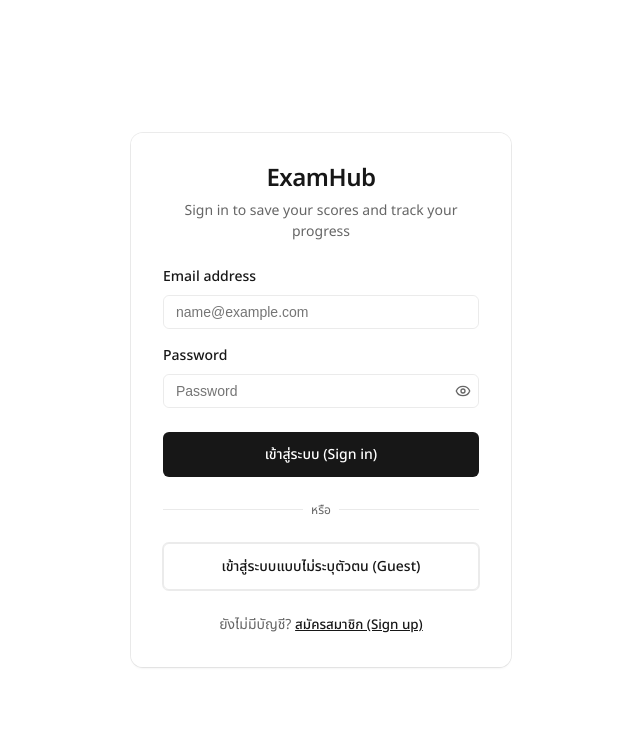
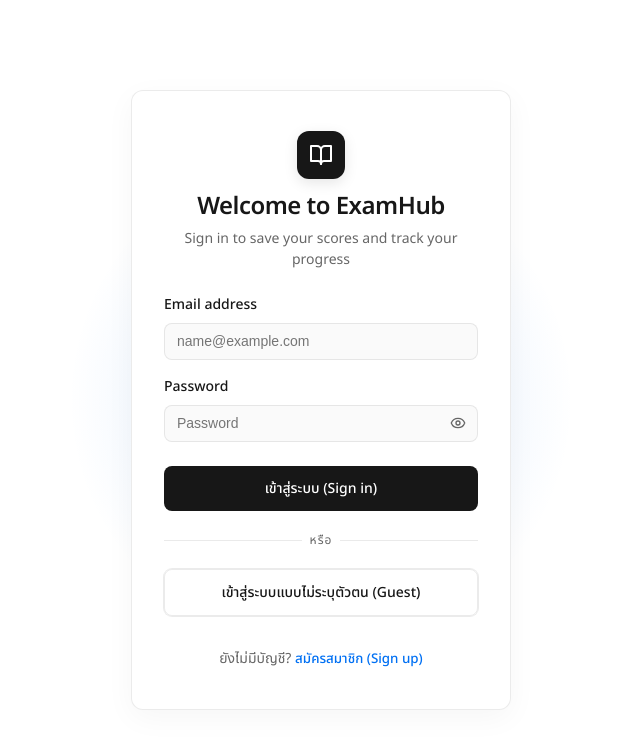
Before and after one commit to dewdew978/ExamHub, a React (Vite) app: page / in a window 1280 px wide. Shown: the top 748 px of the page, without its empty margins (319-959 px from the left). Built offline with nearby package versions, Linux system fonts and the light colour scheme; no server answers; the database is empty; a web font is replaced by a local one.

Commit message:
Enhance login page UI with animations and effects

```diff
--- a/src/components/Login.jsx
+++ b/src/components/Login.jsx
@@ -73,20 +73,39 @@
   return (
     <div style={{
       display: 'flex', alignItems: 'center', justifyContent: 'center',
-      minHeight: '80vh', width: '100%'
+      minHeight: '80vh', width: '100%', position: 'relative'
     }}>
-      <div className="card" style={{
-        padding: '2rem', width: '100%', maxWidth: '380px',
-        display: 'flex', flexDirection: 'column', gap: '1.5rem'
+      {/* Subtle background glow */}
+      <div style={{
+        position: 'absolute', top: '50%', left: '50%', transform: 'translate(-50%, -50%)',
+        width: '100%', maxWidth: '600px', height: '400px',
+        background: 'radial-gradient(circle, rgba(0, 112, 243, 0.15) 0%, transparent 70%)',
+        zIndex: 0, pointerEvents: 'none'
+      }}></div>
+
+      <div className="card animate-fade-in" style={{
+        padding: '2.5rem 2rem', width: '100%', maxWidth: '380px',
+        display: 'flex', flexDirection: 'column', gap: '1.5rem',
+        zIndex: 1, backdropFilter: 'blur(10px)',
+        border: '1px solid var(--border-color)',
+        boxShadow: '0 8px 30px rgba(0,0,0,0.04)'
       }}>
         <div style={{ display: 'flex', flexDirection: 'column', gap: '0.375rem', textAlign: 'center' }}>
-          <h2 style={{ fontSize: '1.5rem', letterSpacing: '-0.5px' }}>{isSignUp ? 'Create an account' : 'ExamHub'}</h2>
+          <div style={{
+            width: '48px', height: '48px', background: 'var(--text)', color: 'var(--bg)',
+            borderRadius: '12px', display: 'flex', alignItems: 'center', justifyContent: 'center',
+            margin: '0 auto 0.5rem auto', boxShadow: '0 4px 14px rgba(0,0,0,0.1)',
+            transform: 'scale(1)', transition: 'transform 0.2s ease'
+          }} onMouseOver={(e) => e.currentTarget.style.transform = 'scale(1.05)'} onMouseOut={(e) => e.currentTarget.style.transform = 'scale(1)'}>
+            <svg xmlns="http://www.w3.org/2000/svg" width="24" height="24" viewBox="0 0 24 24" fill="none" stroke="currentColor" strokeWidth="2" strokeLinecap="round" strokeLinejoin="round"><path d="M2 3h6a4 4 0 0 1 4 4v14a3 3 0 0 0-3-3H2z"></path><path d="M22 3h-6a4 4 0 0 0-4 4v14a3 3 0 0 1 3-3h7z"></path></svg>
+          </div>
+          <h2 style={{ fontSize: '1.5rem', letterSpacing: '-0.5px', transition: 'all 0.3s ease' }}>{isSignUp ? 'Create an account' : 'Welcome to ExamHub'}</h2>
           <p style={{ fontSize: '0.875rem', color: 'var(--text-muted)' }}>
             {isSignUp ? 'Enter your email below to create your account' : 'Sign in to save your scores and track your progress'}
           </p>
         </div>
 
-        {error && <div style={{ color: 'var(--error)', fontSize: '0.875rem', textAlign: 'center', padding: '0.5rem', background: 'rgba(255,0,0,0.1)', borderRadius: '6px' }}>{error}</div>}
+        {error && <div className="animate-fade-in" style={{ color: 'var(--error)', fontSize: '0.875rem', textAlign: 'center', padding: '0.75rem', background: 'rgba(255,0,0,0.1)', borderRadius: '8px', border: '1px solid rgba(255,0,0,0.2)' }}>{error}</div>}
 
         <form noValidate onSubmit={handleAuth} className="grid gap-6" style={{ display: 'flex', flexDirection: 'column', gap: '1.5rem' }}>
           <div style={{ display: 'flex', flexDirection: 'column', gap: '1rem' }}>
@@ -102,13 +121,16 @@
                   if (emailError) setEmailError('');
                 }}
                 style={{
-                  width: '100%', padding: '0.5rem 0.75rem', borderRadius: '6px',
+                  width: '100%', padding: '0.6rem 0.75rem', borderRadius: '8px',
                   border: `1px solid ${emailError ? 'var(--error)' : 'var(--border-color)'}`,
-                  background: 'transparent', color: 'var(--text)',
-                  fontSize: '0.875rem'
+                  background: 'var(--surface-hover)', color: 'var(--text)',
+                  fontSize: '0.875rem', transition: 'all 0.2s ease',
+                  outline: 'none', boxShadow: emailError ? '0 0 0 2px rgba(255,0,0,0.1)' : 'none'
                 }}
+                onFocus={(e) => !emailError && (e.target.style.boxShadow = 'var(--focus-ring)', e.target.style.borderColor = 'var(--accent)')}
+                onBlur={(e) => !emailError && (e.target.style.boxShadow = 'none', e.target.style.borderColor = 'var(--border-color)')}
               />
-              {emailError && <span style={{ color: 'var(--error)', fontSize: '0.75rem', marginTop: '2px' }}>{emailError}</span>}
+              {emailError && <span className="animate-fade-in" style={{ color: 'var(--error)', fontSize: '0.75rem', marginTop: '2px' }}>{emailError}</span>}
             </div>
             <div style={{ display: 'flex', flexDirection: 'column', gap: '0.5rem' }}>
               <div style={{ display: 'flex', alignItems: 'center', justifyContent: 'space-between' }}>
@@ -125,11 +147,14 @@
                     if (passwordError) setPasswordError('');
                   }}
                   style={{
-                    width: '100%', padding: '0.5rem 2.5rem 0.5rem 0.75rem', borderRadius: '6px',
+                    width: '100%', padding: '0.6rem 2.5rem 0.6rem 0.75rem', borderRadius: '8px',
                     border: `1px solid ${passwordError ? 'var(--error)' : 'var(--border-color)'}`,
-                    background: 'transparent', color: 'var(--text)',
-                    fontSize: '0.875rem'
+                    background: 'var(--surface-hover)', color: 'var(--text)',
+                    fontSize: '0.875rem', transition: 'all 0.2s ease',
+                    outline: 'none', boxShadow: passwordError ? '0 0 0 2px rgba(255,0,0,0.1)' : 'none'
                   }}
+                  onFocus={(e) => !passwordError && (e.target.style.boxShadow = 'var(--focus-ring)', e.target.style.borderColor = 'var(--accent)')}
+                  onBlur={(e) => !passwordError && (e.target.style.boxShadow = 'none', e.target.style.borderColor = 'var(--border-color)')}
                 />
                 <button
                   type="button"
@@ -137,13 +162,16 @@
                   aria-label={isVisible ? "Hide password" : "Show password"}
                   style={{
                     position: 'absolute', right: '0.5rem', background: 'none', border: 'none',
-                    cursor: 'pointer', color: 'var(--text-muted)', display: 'flex', alignItems: 'center', justifyContent: 'center'
+                    cursor: 'pointer', color: 'var(--text-muted)', display: 'flex', alignItems: 'center', justifyContent: 'center',
+                    padding: '0.25rem', borderRadius: '4px', transition: 'background-color 0.2s ease'
                   }}
+                  onMouseOver={(e) => e.currentTarget.style.backgroundColor = 'var(--border-color)'}
+                  onMouseOut={(e) => e.currentTarget.style.backgroundColor = 'transparent'}
                 >
                   {isVisible ? <EyeOffIcon size={16} /> : <EyeIcon size={16} />}
                 </button>
               </div>
-              {passwordError && <span style={{ color: 'var(--error)', fontSize: '0.75rem', marginTop: '2px' }}>{passwordError}</span>}
+              {passwordError && <span className="animate-fade-in" style={{ color: 'var(--error)', fontSize: '0.75rem', marginTop: '2px' }}>{passwordError}</span>}
             </div>
           </div>
 
@@ -152,14 +180,22 @@
               type="submit"
               className="btn btn-primary"
               disabled={loading}
-              style={{ width: '100%', padding: '0.75rem' }}
+              style={{ width: '100%', padding: '0.75rem', borderRadius: '8px', transition: 'transform 0.1s ease', transform: loading ? 'scale(0.98)' : 'scale(1)' }}
+              onMouseDown={(e) => e.currentTarget.style.transform = 'scale(0.98)'}
+              onMouseUp={(e) => e.currentTarget.style.transform = 'scale(1)'}
+              onMouseLeave={(e) => e.currentTarget.style.transform = 'scale(1)'}
             >
-              {loading ? 'Processing...' : (isSignUp ? 'สมัครสมาชิก (Sign up)' : 'เข้าสู่ระบบ (Sign in)')}
+              {loading ? (
+                <span style={{ display: 'flex', alignItems: 'center', gap: '0.5rem' }}>
+                  <svg className="animate-spin" width="16" height="16" viewBox="0 0 24 24" fill="none" stroke="currentColor" strokeWidth="2" strokeLinecap="round" strokeLinejoin="round" style={{ animation: 'spin 1s linear infinite' }}><path d="M21 12a9 9 0 1 1-6.219-8.56"></path></svg>
+                  Processing...
+                </span>
+              ) : (isSignUp ? 'สมัครสมาชิก (Sign up)' : 'เข้าสู่ระบบ (Sign in)')}
             </button>
 
-            <div style={{ display: 'flex', alignItems: 'center', gap: '0.5rem', margin: '0.5rem 0' }}>
+            <div style={{ display: 'flex', alignItems: 'center', gap: '0.5rem', margin: '0.25rem 0' }}>
               <div style={{ height: '1px', background: 'var(--border-divider)', flex: 1 }}></div>
-              <span style={{ fontSize: '0.75rem', color: 'var(--text-muted)' }}>หรือ</span>
+              <span style={{ fontSize: '0.75rem', color: 'var(--text-muted)', textTransform: 'uppercase', letterSpacing: '1px' }}>หรือ</span>
               <div style={{ height: '1px', background: 'var(--border-divider)', flex: 1 }}></div>
             </div>
 
@@ -167,14 +203,16 @@
               type="button"
               className="btn"
               onClick={onClose}
-              style={{ width: '100%', padding: '0.75rem', background: 'transparent', border: '1px solid var(--border-color)' }}
+              style={{ width: '100%', padding: '0.75rem', background: 'transparent', border: '1px solid var(--border-color)', borderRadius: '8px', transition: 'all 0.2s ease' }}
+              onMouseOver={(e) => e.currentTarget.style.background = 'var(--surface-hover)'}
+              onMouseOut={(e) => e.currentTarget.style.background = 'transparent'}
             >
               เข้าสู่ระบบแบบไม่ระบุตัวตน (Guest)
             </button>
           </div>
         </form>
 
-        <div style={{ textAlign: 'center', fontSize: '0.875rem' }}>
+        <div style={{ textAlign: 'center', fontSize: '0.875rem', marginTop: '0.5rem' }}>
           <span style={{ color: 'var(--text-muted)' }}>
             {isSignUp ? 'มีบัญชีอยู่แล้ว? ' : 'ยังไม่มีบัญชี? '}
           </span>
@@ -182,13 +220,15 @@
             type="button"
             onClick={() => {
               setIsSignUp(!isSignUp);
-              setError(null); // Clear errors on toggle
+              setError(null);
             }}
             style={{
-              background: 'none', border: 'none', color: 'var(--text)',
-              fontWeight: 500, cursor: 'pointer', textDecoration: 'underline',
-              fontFamily: 'inherit'
+              background: 'none', border: 'none', color: 'var(--accent)',
+              fontWeight: 500, cursor: 'pointer', fontFamily: 'inherit',
+              transition: 'opacity 0.2s ease'
             }}
+            onMouseOver={(e) => e.currentTarget.style.opacity = '0.8'}
+            onMouseOut={(e) => e.currentTarget.style.opacity = '1'}
           >
             {isSignUp ? 'เข้าสู่ระบบ (Sign in)' : 'สมัครสมาชิก (Sign up)'}
           </button>
--- a/src/index.css
+++ b/src/index.css
@@ -208,6 +208,14 @@
   animation: fadeIn 0.4s ease-out forwards;
 }
 
+@keyframes spin {
+  to { transform: rotate(360deg); }
+}
+
+.animate-spin {
+  animation: spin 1s linear infinite;
+}
+
 ::-webkit-scrollbar {
   width: 8px;
 }
```
